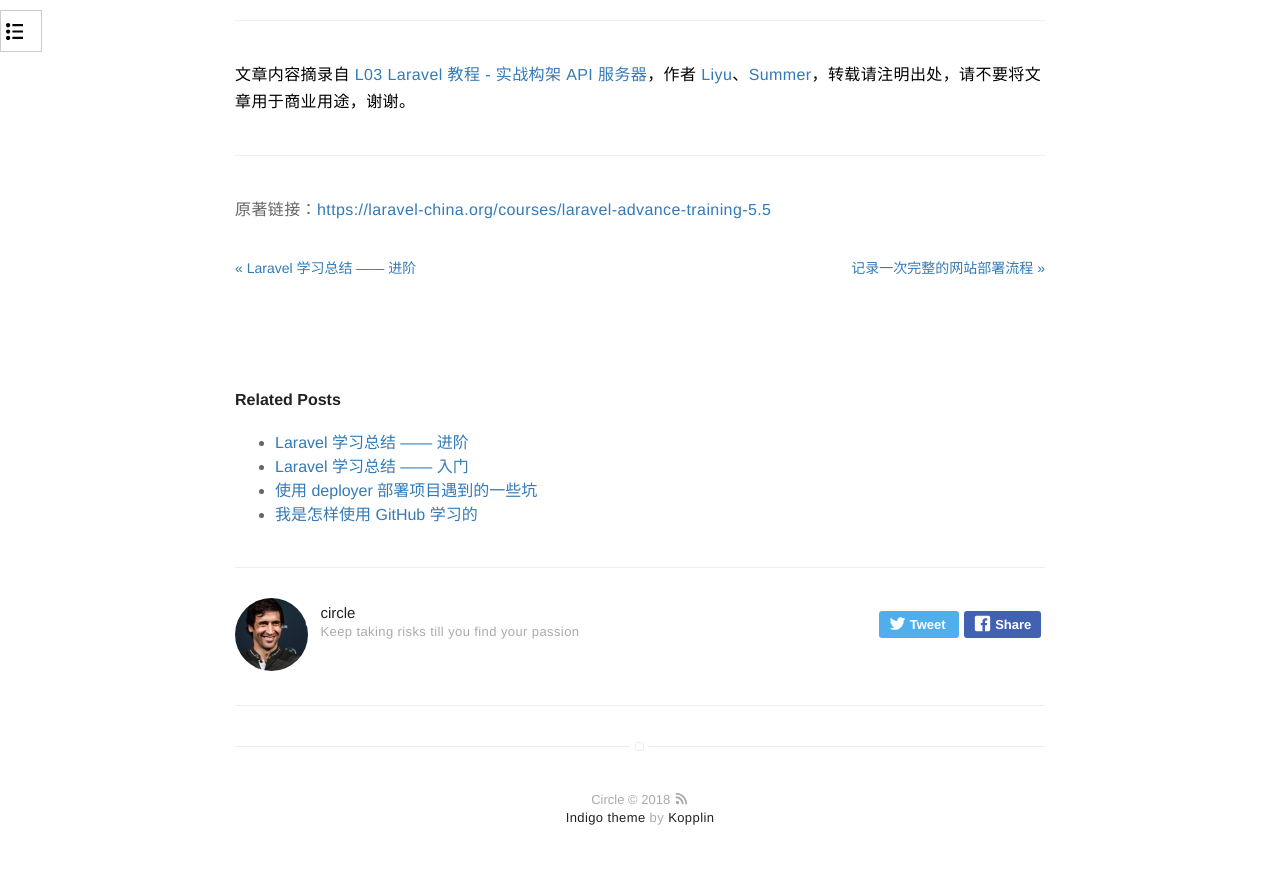
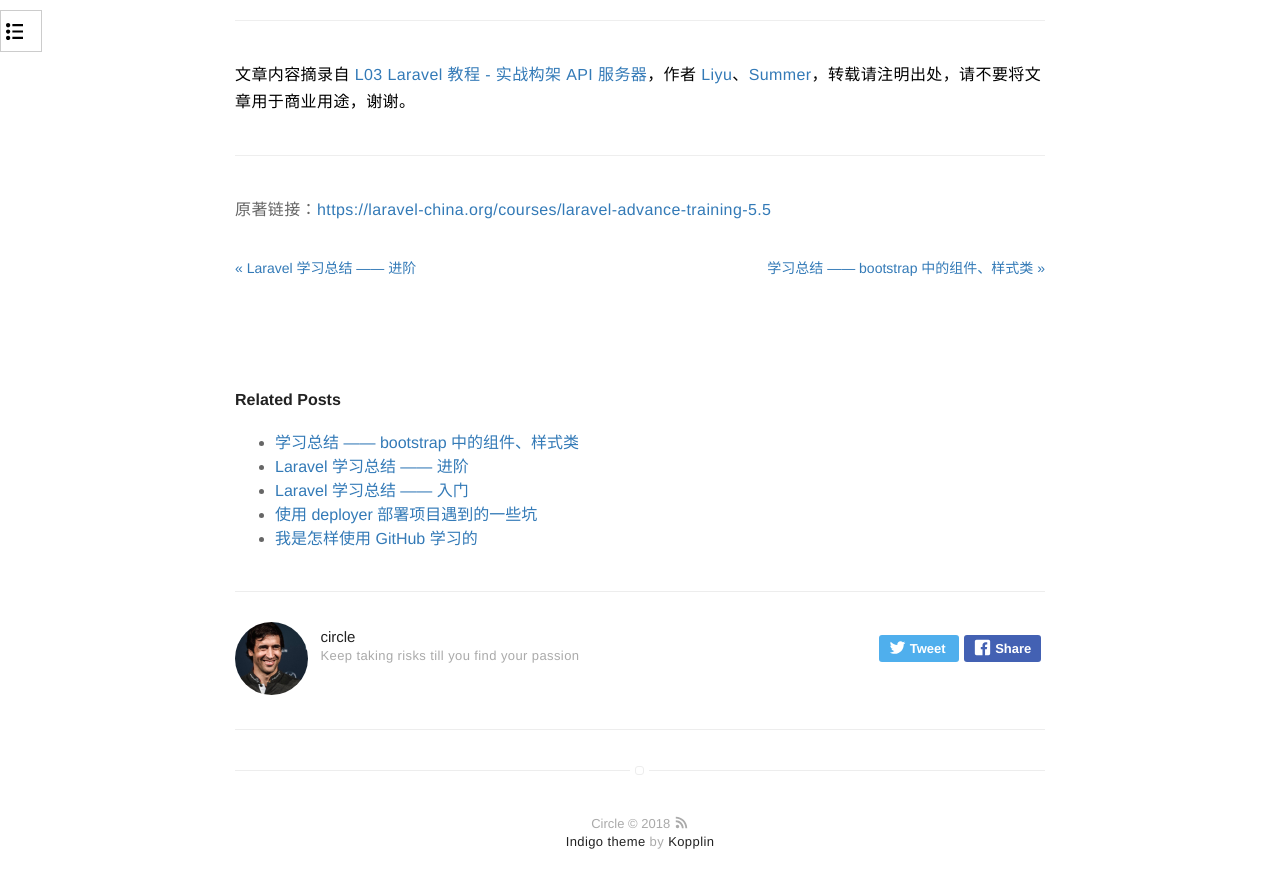
Before and after one commit to rust17/blog, a Jekyll site: the page built from _posts/2018-08-24-laravel-api-learning.record.markdown, in a window 1280 px wide and 900 px high, scrolled down 19766 px. Shown: the top 888 px of the window. Built offline with Jekyll 4.4.1, drawn with Linux system fonts in a browser that asks for light colours; comment, search, counter and statistics services are not loaded.

````diff
--- /dev/null
+++ b/_posts/2018-08-30-bootstrap-style-record.markdown
@@ -0,0 +1,124 @@
+---
+title: "学习总结 —— bootstrap 中的组件、样式类"
+layout: post
+date: 2018-08-30 22:19
+headerImage: false
+tag:
+- record
+- learn
+category: blog
+author: circle
+description: 记录前端框架bootstrap的使用
+---
+
+### Bootstrap
+```html
+<a class="btn btn-primary btn-lg" role="button">Learn more <span class="glyphicon glyphicon-hand-right" aria-hidden="true"></span></a>
+```
+
+```html
+<div class="jumbotron">
+	<div class="container">
+	</div>
+</div>
+```
+
+```html
+<div class="navbar navbar-default topnav">
+<div class="container">
+  <div class="navbar-header">
+	<a href="/" class="navbar-brand">
+	  <span class="title">{{ logo.title }}</span>
+	  <img :src="logo.src" :alt="logo.title">
+	</a>
+  </div>
+</div>
+</div>
+```
+
+```html
+<div class="navbar-right">
+	<div class="nav navbar-nav github-login">
+	  <a href="#" class="btn btn-default login-btn">
+		<i class="fa fa-user"></i> 登 录
+	  </a>
+	  <a href="#" class="btn btn-default login-btn">
+		<i class="fa fa-user-plus"></i> 注 册
+	  </a>
+	</div>
+</div>
+```
+
+```html
+<div class="row">
+<div class="col-md-4 col-md-offset-4 floating-box">
+  <div class="panel panel-default">
+	<div class="panel-heading">
+	  <h3 class="panel-title">请注册</h3>
+	</div>
+
+	<div class="panel-body">
+	  <div class="form-group">
+		<label class="control-label">用户名</label>
+		<input type="text" class="form-control" placeholder="请填写用户名">
+	  </div>
+	  ...
+	  <button type="submit" class="btn btn-lg btn-success btn-block">
+		<i class="fa fa-btn fa-sign-in"></i> 注册
+	  </button>
+	</div>
+  </div>
+</div>
+</div>
+```
+
+```html
+<div id="top-navbar-collapse" class="collapse navbar-collapse">
+<ul class="nav navbar-nav">
+  <li v-for="item in navList">
+	<a href="#">{{ item }}</a>
+  </li>
+</ul>
+</div>
+```
+
+```html
+<button type="button" class="navbar-toggle" @click="toggleNav">
+  <span class="sr-only">Toggle navigation</span>
+  <span class="icon-bar"></span>
+  <span class="icon-bar"></span>
+  <span class="icon-bar"></span>
+</button>
+```
+
+```html
+<div class="row footer-top">
+```
+
+```html
+<div class="col-sm-5 col-lg-5"></div>
+```
+
+```html
+<p class="padding-top-xsm"></p>
+```
+
+```html
+<div class="text-md"></div>
+```
+
+```html
+<ul class="list-unstyled">
+	<li></li>
+</ul>
+```
+
+### Font-Awesome
+```html
+<i class="fa fa-camera"></i>
+<i class="fa fa-camera fa-2x"></i>
+<i class="fa fa-camera fa-3x"></i>
+<i class="fa fa-camera fa-4x"></i>
+<i class="fa fa-camera fa-5x"></i>
+<i class="fa fa-spinner fa-spin"></i>
+```
````
Also changed, not shown: _posts/2018-09-19-some-interviews-summary.markdown (+22 -2 lines).
